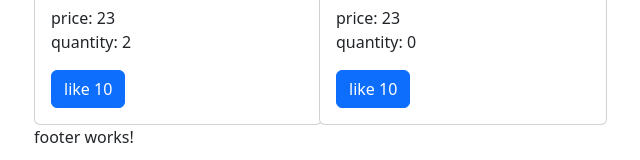
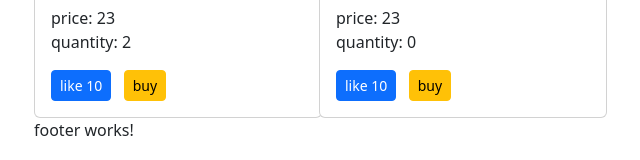
Before and after one commit to Sonia-Mastour/AngularSiliana, an Angular app: page / in a window 1280 px wide. Shown: the part 370-530 px from the top of the page, without its empty margins (48-688 px from the left). Built offline with nearby package versions, Linux system fonts and the light colour scheme.

Commit message:
e product

```diff
--- a/src/app/list-product/list-product.component.html
+++ b/src/app/list-product/list-product.component.html
@@ -1,6 +1,6 @@
 <h1>{{appName}}</h1>
 <div class="row">
-    <div class="col-md-3" *ngFor="let product of list">
+    <div class="col-md-3" *ngFor="let product of list; let i=index">
             <div class="card" style="width: 18rem;">
               <img src="{{product.picture}}" class="card-img-top" alt="...">
               <div class="card-body">
@@ -11,8 +11,13 @@
                   quantity: {{product.quantity}}
                 </p>
                 <button (click)="incrementLike(product)"
-                class="btn btn-primary">
+                class="btn btn-sm btn-primary">
                   like {{product.nbrLike}}
+                </button>
+                &nbsp;
+                <button (click)="buyProduct(i)"
+                class="btn btn-sm btn-warning">
+                  buy
                 </button>
               </div>
             </div>
--- a/src/app/list-product/list-product.component.ts
+++ b/src/app/list-product/list-product.component.ts
@@ -38,5 +38,8 @@ export class ListProductComponent implements OnInit {
       }
       console.log(this.list)
   }
+  buyProduct(i:number){
+      this.list[i].quantity--
+  }
 
 }
```
